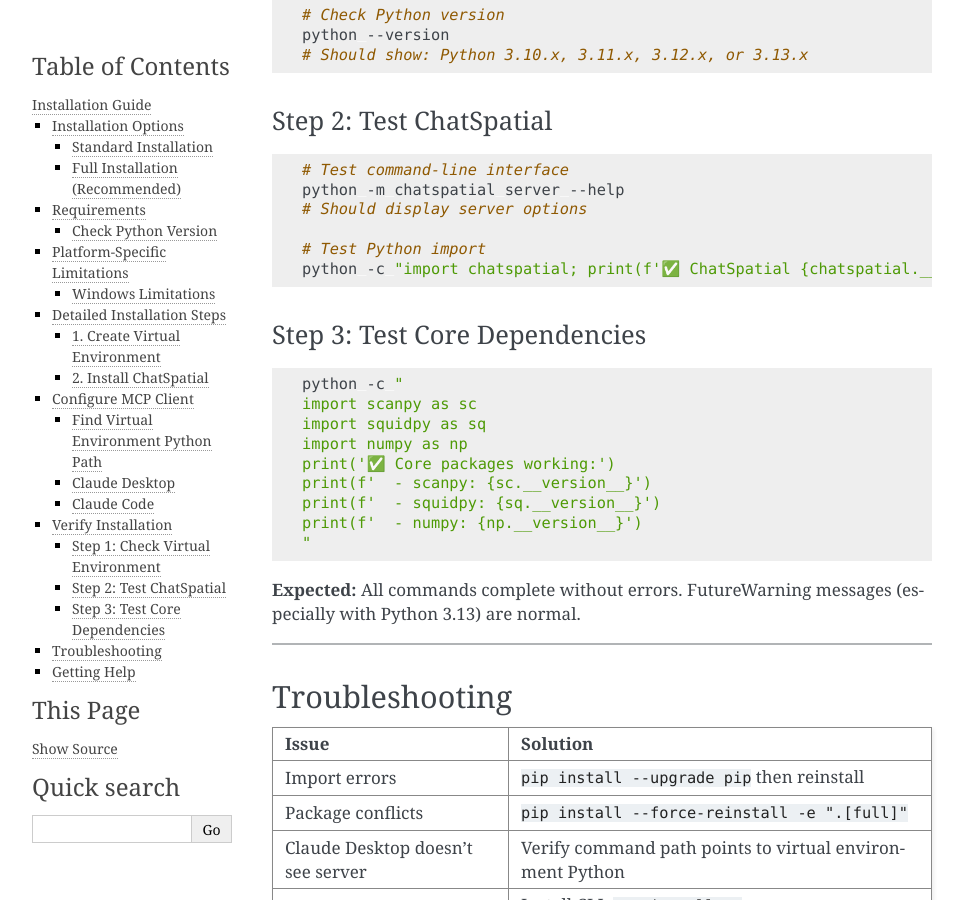
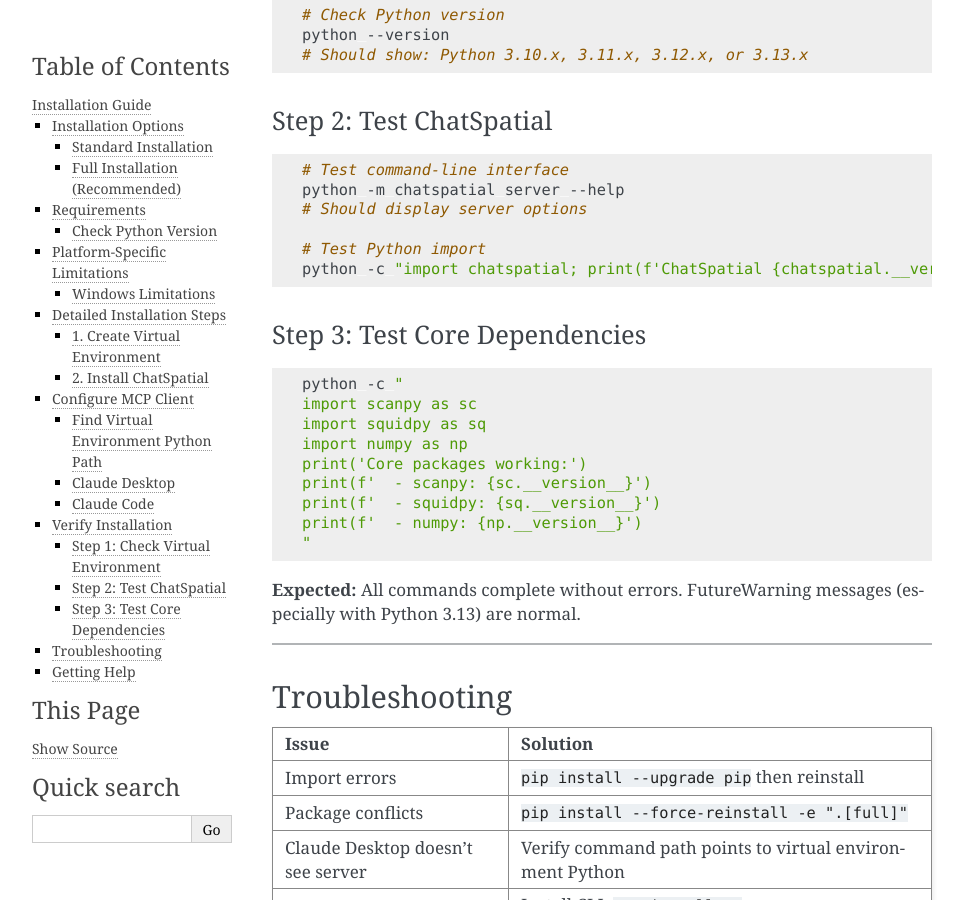
Before and after one commit to cafferychen777/ChatSpatial, a Sphinx documentation site: the page built from docs/advanced/installation.md, in a window 1280 px wide and 900 px high, scrolled down 4076 px. Shown: the whole window, without its empty margins (148-1112 px from the left). Built offline with Sphinx 7.4.7, drawn with Linux system fonts in a browser that asks for light colours.

````diff
--- a/docs/advanced/installation.md
+++ b/docs/advanced/installation.md
@@ -184,7 +184,7 @@ python -m chatspatial server --help
 # Should display server options
 
 # Test Python import
-python -c "import chatspatial; print(f'✅ ChatSpatial {chatspatial.__version__} ready')"
+python -c "import chatspatial; print(f'ChatSpatial {chatspatial.__version__} ready')"
 ```
 
 ### Step 3: Test Core Dependencies
@@ -194,7 +194,7 @@ python -c "
 import scanpy as sc
 import squidpy as sq
 import numpy as np
-print('✅ Core packages working:')
+print('Core packages working:')
 print(f'  - scanpy: {sc.__version__}')
 print(f'  - squidpy: {sq.__version__}')
 print(f'  - numpy: {np.__version__}')
````
